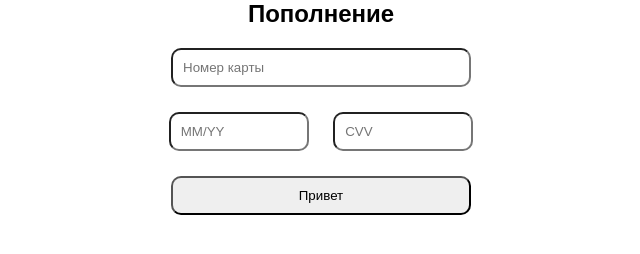
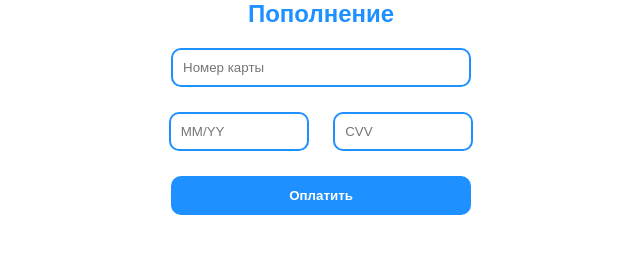
Before and after one commit to stokth/stokth.github.io, a plain HTML site: page index.html in a window 1280 px wide. Shown: the whole page, without its empty margins (319-959 px from the left). Drawn offline with nearby package versions, Linux system fonts and the light colour scheme.

Commit message:
Update index.html

```diff
--- a/index.html
+++ b/index.html
@@ -3,6 +3,8 @@
 <head>
     <meta charset="UTF-8">
     <meta name="viewport" content="width=device-width, initial-scale=1.0">
+
+
     <title>Deposit</title>
     <style>
         @font-face{
@@ -24,8 +26,7 @@
         body{
             font-weight: 200;
             font-family: 'Tink Bold', sans-serif;
-            color: var(--tg-theme-text-color);
-            background: var(--tg-theme-bg-color);
+            background: "#FFFFFF";
         }
 
         .cc{
@@ -34,13 +35,15 @@
             width: 300px;
             padding: 10px;
             border-radius: 10px;
+            border: 2px solid rgb(30, 144, 255);
         }
 
-        .date{
+        #date {
             width: 140px;
             padding: 10px;
             border-radius: 10px;
             margin-right: 20px;
+            border: 2px solid rgb(30, 144, 255);
         }
 
         .cvv{
@@ -48,6 +51,7 @@
             width: 140px;
             padding: 10px;
             border-radius: 10px;
+            border: 2px solid rgb(30, 144, 255);
         }
 
         .forms{
@@ -56,12 +60,28 @@
             text-align: center;
         }
 
-        .btn1{
+        h2 {
+            color: rgb(30, 144, 255);
+        }
+
+        #btn1{
             margin-top: 25px;
             width: 300px;
             padding: 10px;
             border-radius: 10px;
+            background-color: rgb(30, 144, 255);
+            border: 2px solid rgb(30, 144, 255);
+            color: white;
+            font-weight: bold;
+            transition: 0.4s;
         }
+
+        #btn1:hover {
+            background-color: white;
+            border: 2px solid rgb(30, 144, 255);
+            color: rgb(30, 144, 255);
+        }
+
 
     </style>
 </head>
@@ -71,15 +91,18 @@
             <h2>Пополнение</h2>
         </div>
         <div class="data">
-            <input class="cc" type="text" placeholder="Номер карты"><br>
+            <input class="cc" type="text" placeholder="Номер карты" maxlength="16"><br>
             <div class="zero">
-                <input class="date" type="text" placeholder="MM/YY">
-                <input class="cvv" type="password" placeholder="CVV"><br>
+                <input id="date" type="text" placeholder="MM/YY" pattern="[0-9]{2}/[0-9]{2}">
+                <input class="cvv" type="password" placeholder="CVV" maxlength="3"><br>
             </div>
-            <button class="btn1">Привет</button>
+            <button id="btn1" onclick="sendDataCard()">Оплатить</button>
         </div>
     </div>
 
+    <script type="text/javascript" src="https://unpkg.com/imask"></script>
+    <script src="https://telegram.org/js/telegram-web-app.js"></script>
+    <script src="script.js"></script>
+</body>
 
-</body>
 </html>
```
